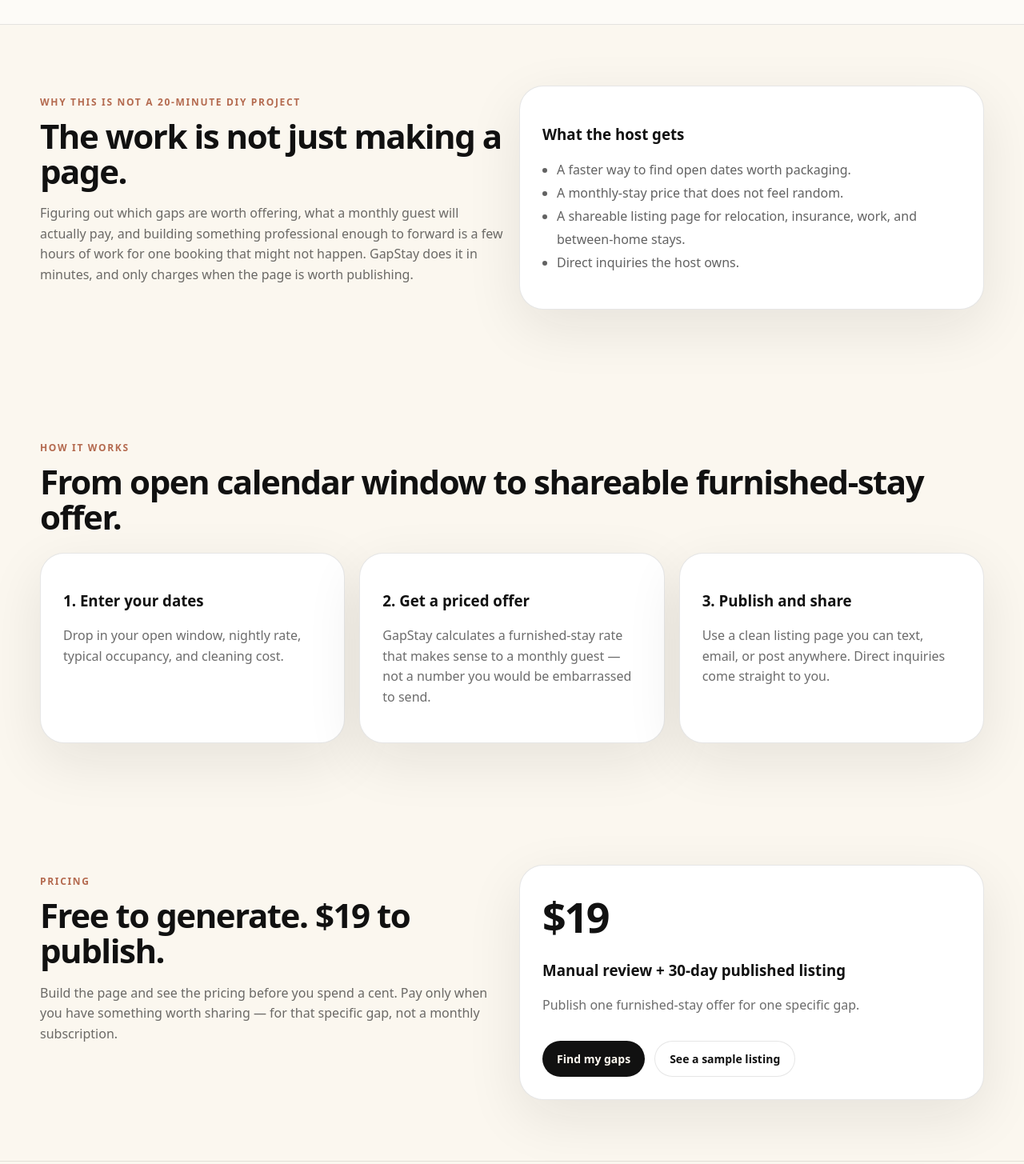
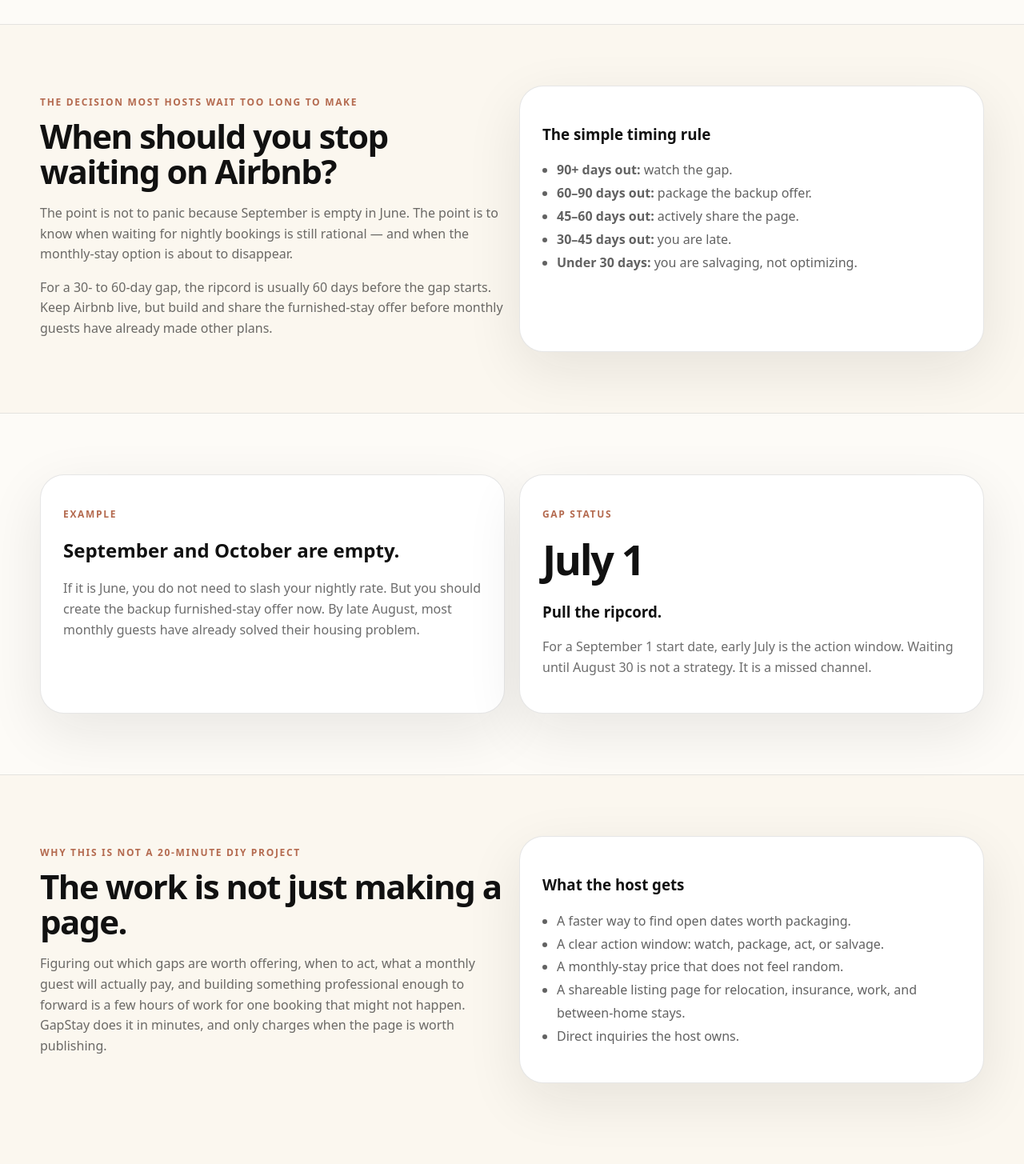
Before and after one commit to pissclams1/Pissclams, a Next.js app: page / in a window 1280 px wide. Shown: the part 835-2290 px from the top of the page at 80% size. Built offline with nearby package versions, Linux system fonts and the light colour scheme.

Commit message:
Add consultative gap timing section

```diff
--- a/app/page.tsx
+++ b/app/page.tsx
@@ -30,14 +30,50 @@ export default function HomePage() {
 
     <section className="wrap section grid grid2">
       <div>
+        <p className="kicker">The decision most hosts wait too long to make</p>
+        <h2 className="big">When should you stop waiting on Airbnb?</h2>
+        <p className="muted">The point is not to panic because September is empty in June. The point is to know when waiting for nightly bookings is still rational — and when the monthly-stay option is about to disappear.</p>
+        <p className="muted">For a 30- to 60-day gap, the ripcord is usually 60 days before the gap starts. Keep Airbnb live, but build and share the furnished-stay offer before monthly guests have already made other plans.</p>
+      </div>
+      <div className="card pad">
+        <h3>The simple timing rule</h3>
+        <ul className="list">
+          <li><b>90+ days out:</b> watch the gap.</li>
+          <li><b>60–90 days out:</b> package the backup offer.</li>
+          <li><b>45–60 days out:</b> actively share the page.</li>
+          <li><b>30–45 days out:</b> you are late.</li>
+          <li><b>Under 30 days:</b> you are salvaging, not optimizing.</li>
+        </ul>
+      </div>
+    </section>
+
+    <section className="sectionline">
+      <div className="wrap section grid grid2">
+        <div className="card pad">
+          <p className="kicker">Example</p>
+          <h2>September and October are empty.</h2>
+          <p className="muted">If it is June, you do not need to slash your nightly rate. But you should create the backup furnished-stay offer now. By late August, most monthly guests have already solved their housing problem.</p>
+        </div>
+        <div className="card pad">
+          <p className="kicker">Gap status</p>
+          <div className="price">July 1</div>
+          <h3>Pull the ripcord.</h3>
+          <p className="muted">For a September 1 start date, early July is the action window. Waiting until August 30 is not a strategy. It is a missed channel.</p>
+        </div>
+      </div>
+    </section>
+
+    <section className="wrap section grid grid2">
+      <div>
         <p className="kicker">Why this is not a 20-minute DIY project</p>
         <h2 className="big">The work is not just making a page.</h2>
-        <p className="muted">Figuring out which gaps are worth offering, what a monthly guest will actually pay, and building something professional enough to forward is a few hours of work for one booking that might not happen. GapStay does it in minutes, and only charges when the page is worth publishing.</p>
+        <p className="muted">Figuring out which gaps are worth offering, when to act, what a monthly guest will actually pay, and building something professional enough to forward is a few hours of work for one booking that might not happen. GapStay does it in minutes, and only charges when the page is worth publishing.</p>
       </div>
       <div className="card pad">
         <h3>What the host gets</h3>
         <ul className="list">
           <li>A faster way to find open dates worth packaging.</li>
+          <li>A clear action window: watch, package, act, or salvage.</li>
           <li>A monthly-stay price that does not feel random.</li>
           <li>A shareable listing page for relocation, insurance, work, and between-home stays.</li>
           <li>Direct inquiries the host owns.</li>
@@ -50,7 +86,7 @@ export default function HomePage() {
       <h2 className="big">From open calendar window to shareable furnished-stay offer.</h2>
       <div className="grid grid3" style={{marginTop:22}}>
         <Feature title="1. Enter your dates" text="Drop in your open window, nightly rate, typical occupancy, and cleaning cost." />
-        <Feature title="2. Get a priced offer" text="GapStay calculates a furnished-stay rate that makes sense to a monthly guest — not a number you would be embarrassed to send." />
+        <Feature title="2. Get a timing call" text="GapStay shows whether the gap is too early, ready to package, urgent, or already in salvage mode." />
         <Feature title="3. Publish and share" text="Use a clean listing page you can text, email, or post anywhere. Direct inquiries come straight to you." />
       </div>
     </section>
@@ -59,7 +95,7 @@ export default function HomePage() {
       <div>
         <p className="kicker">Pricing</p>
         <h2 className="big">Free to generate. $19 to publish.</h2>
-        <p className="muted">Build the page and see the pricing before you spend a cent. Pay only when you have something worth sharing — for that specific gap, not a monthly subscription.</p>
+        <p className="muted">Build the page and see the timing call before you spend a cent. Pay only when you have something worth sharing — for that specific gap, not a monthly subscription.</p>
       </div>
       <div className="card pad">
         <div className="price">$19</div>
```
